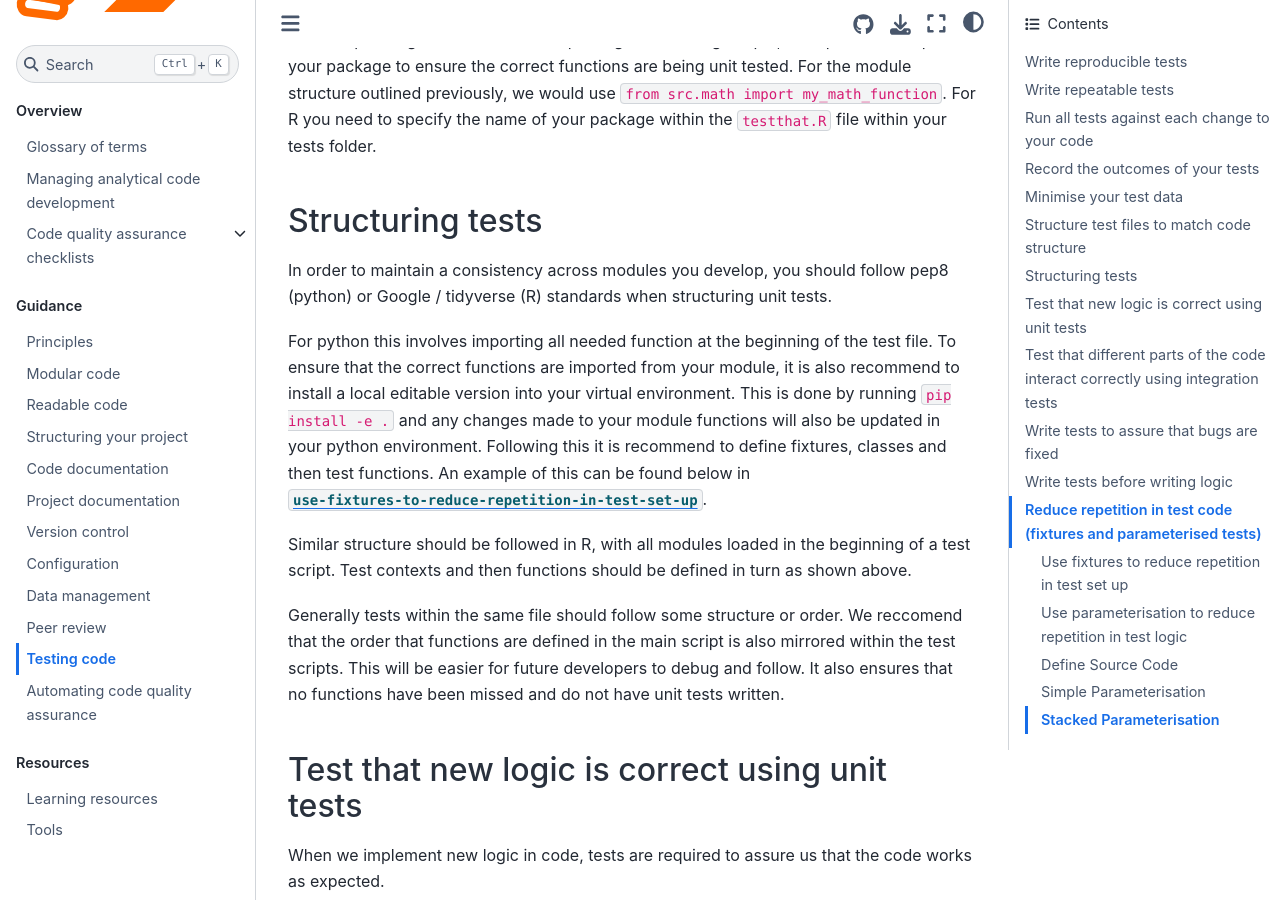
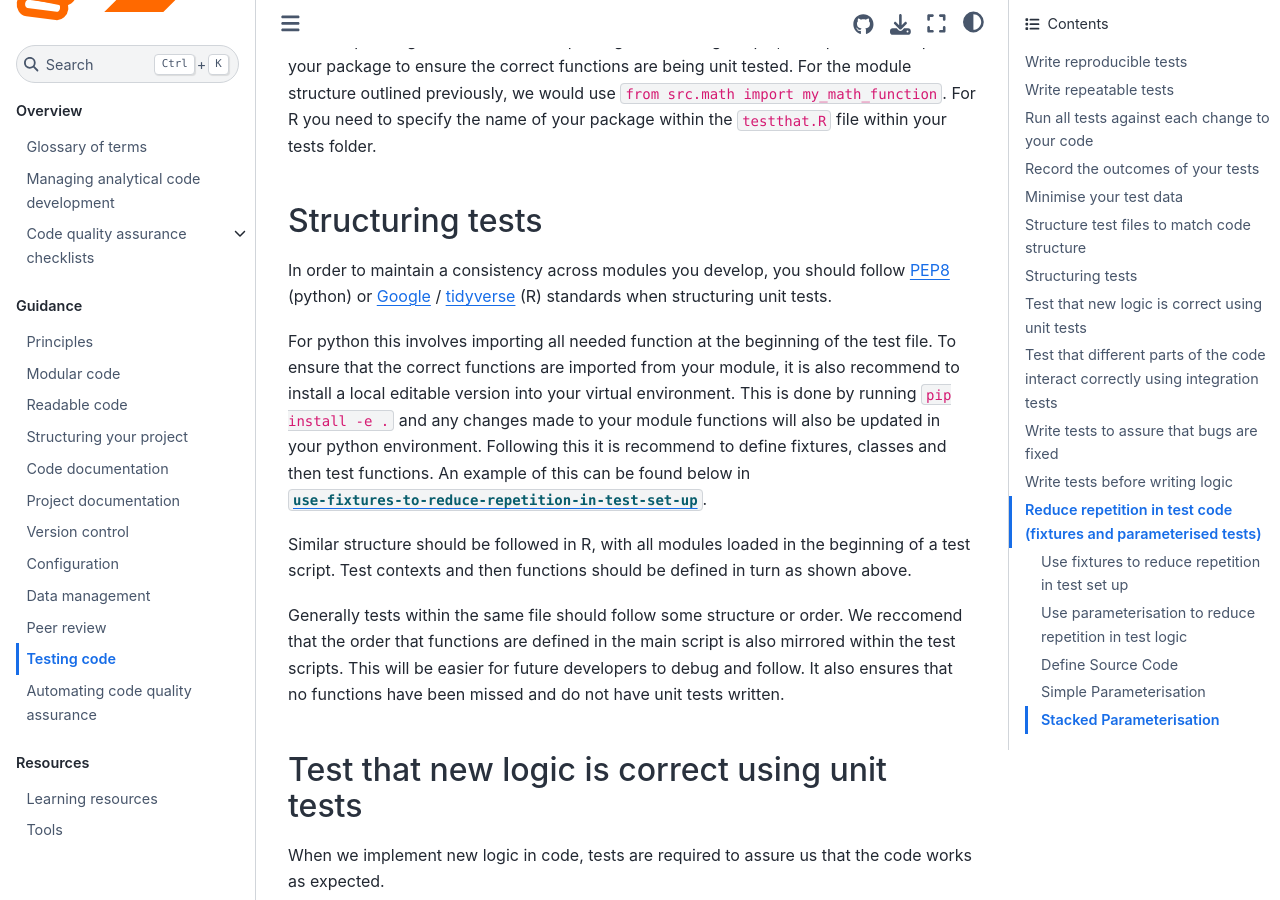
Before and after one commit to best-practice-and-impact/qa-of-code-guidance, a Jupyter Book: the page built from book/testing_code.md, in a window 1280 px wide and 900 px high, scrolled down 7372 px. Built offline with Jupyter Book 1.0.4 settings and Sphinx 7.4.7 and the Sphinx Book theme 1.1.4, drawn with Linux system fonts in a browser that asks for light colours; part of the change alters nothing that is shown.

```diff
--- a/book/testing_code.md
+++ b/book/testing_code.md
@@ -318,8 +318,8 @@ For R you need to specify the name of your package within the `testthat.R` file
 
 ## Structuring tests
 
-In order to maintain a consistency across modules you develop, you should follow pep8 (python)
-or Google / tidyverse (R) standards when structuring unit tests.
+In order to maintain a consistency across modules you develop, you should follow [PEP8](https://www.python.org/dev/peps/pep-0008/) (python)
+or [Google](https://google.github.io/styleguide/Rguide.html) / [tidyverse](https://style.tidyverse.org/) (R) standards when structuring unit tests.
 
 For python this involves importing all needed function at the beginning of the test file.
 To ensure that the correct functions are imported from your module,
```
